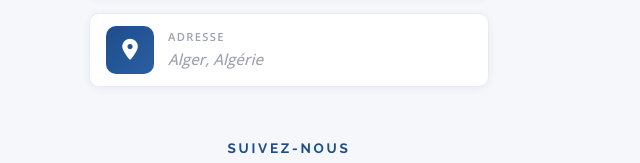
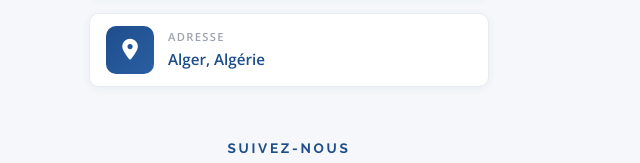
Before and after one commit to png54/GMA, a plain HTML site: page index.html in a window 1280 px wide. Shown: the part 5055-5218 px from the top of the page, 351-991 px from the left. Drawn offline with nearby package versions, Linux system fonts and the light colour scheme.

Commit message:
Update contact item value styling in index.html

```diff
--- a/index.html
+++ b/index.html
@@ -1566,7 +1566,9 @@
             <div class="contact-item-icon"><i class="fas fa-map-marker-alt"></i></div>
             <div class="contact-item-text">
               <div class="contact-item-label">Adresse</div>
-              <div class="contact-item-value placeholder">Alger, Algérie</div>
+              <div class="contact-item-value" style="color: var(--navy); font-weight: 600;">
+                Alger, Algérie
+              </div>
             </div>
           </div>
         </div>
```
